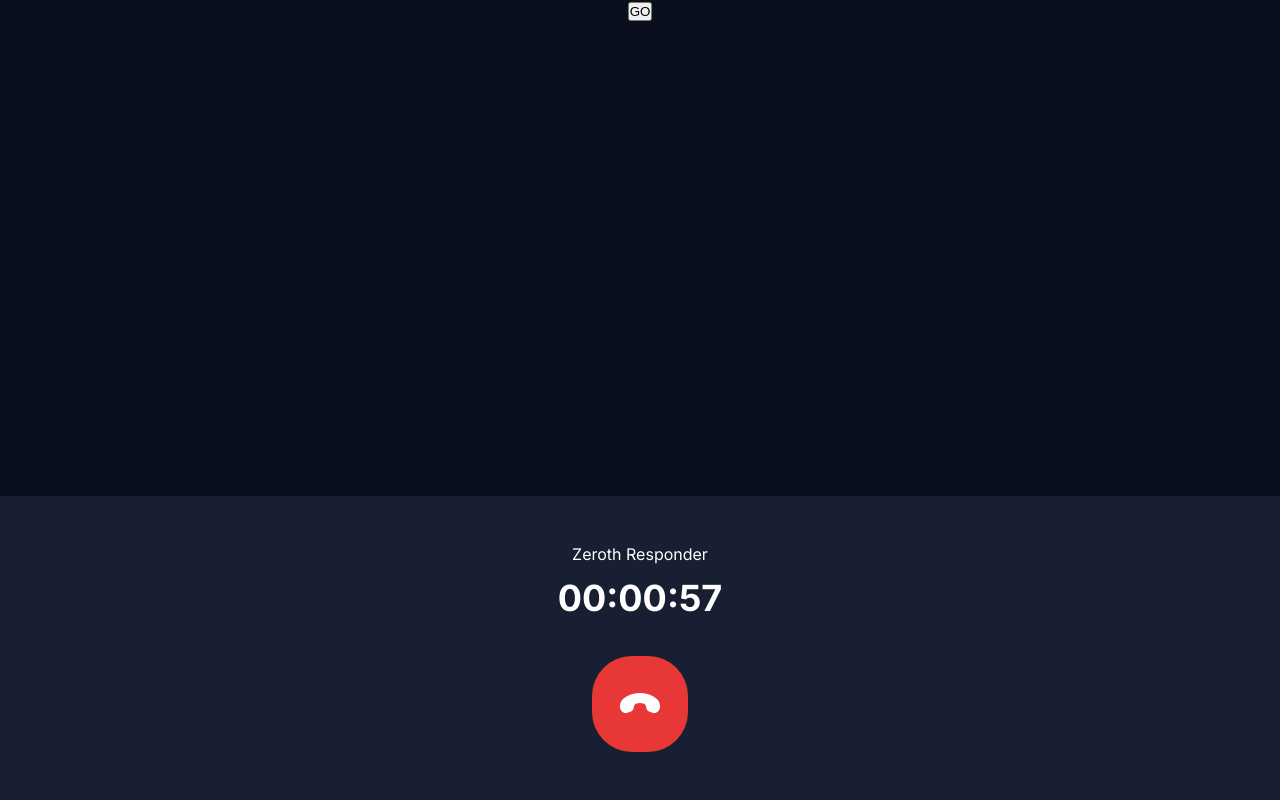
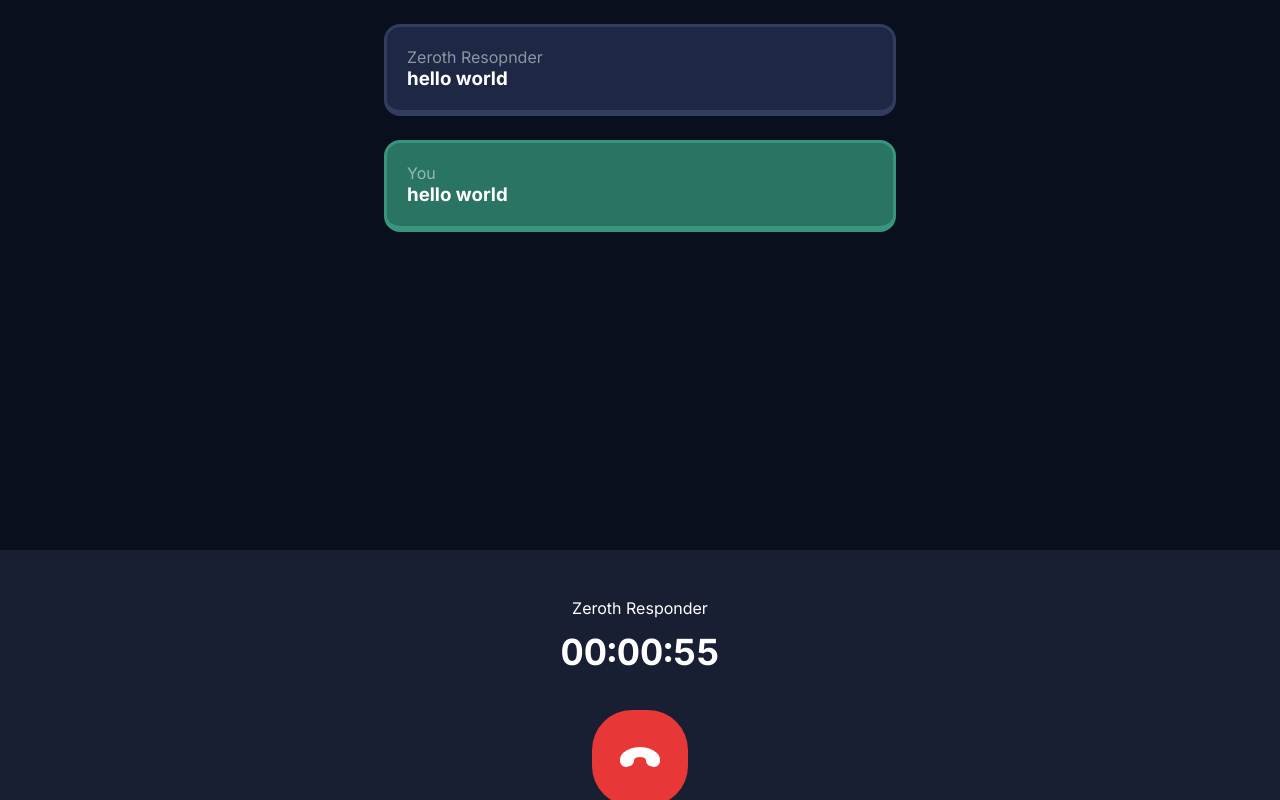
Before and after one commit to LeonLiur/Zeroth-Responder, a Next.js app: page / in a window 1280 px wide. Built offline with nearby package versions, Linux system fonts and the light colour scheme.

Commit message:
Add message block component

```diff
--- a/app/page.js
+++ b/app/page.js
@@ -3,6 +3,7 @@
 import MicrophoneComponent from '@/components/microphone'
 import SpeakerComponent from '@/components/speaker'
 import Controls from '@/components/controls'
+import MessageBlock from '@/components/messageBlock'
 import styles from './page.module.scss'
 import { useState } from 'react'
 
@@ -10,14 +11,26 @@ import { useState } from 'react'
 export default function Home() {
   const [instructions, setInstructions] = useState('')
   const [isReady, setIsReady] = useState(false)
+  const history = [
+    {
+      role: 'assistant',
+      text: 'hello world',
+    },
+    {
+      role: 'user',
+      text: 'hello world',
+    },
+  ]
   return (
     <main className={styles.main}>
-      <MicrophoneComponent
-        setGptInstructions={setInstructions}
-        setMicrophoneDoneRecording={setIsReady}
-      />
+      <div className={styles.messageContainer}>
+        {history.map((elem) => (
+          <MessageBlock role={elem.role} text={elem.text} />
+        ))}
+      </div>
+      <Controls />
+
       <SpeakerComponent text_in={instructions} isDone={isReady} />
-      <Controls />
     </main>
   )
 }
--- a/app/page.module.scss
+++ b/app/page.module.scss
@@ -6,221 +6,13 @@
   min-height: 100vh;
 }
 
-.description {
-  display: inherit;
-  justify-content: inherit;
-  align-items: inherit;
-  font-size: 0.85rem;
-  max-width: var(--max-width);
-  width: 100%;
-  z-index: 2;
-  font-family: var(--font-mono);
+.messageContainer {
+  height: calc(100dvh - 250px);
+  overflow: scroll;
+  padding: 24px;
+  display: flex;
+  flex-direction: column;
+  align-items: center;
+  gap: 24px;
+  width: 100dvw;
 }
-
-.description a {
-  display: flex;
-  justify-content: center;
-  align-items: center;
-  gap: 0.5rem;
-}
-
-.description p {
-  position: relative;
-  margin: 0;
-  padding: 1rem;
-  background-color: rgba(var(--callout-rgb), 0.5);
-  border: 1px solid rgba(var(--callout-border-rgb), 0.3);
-  border-radius: var(--border-radius);
-}
-
-.code {
-  font-weight: 700;
-  font-family: var(--font-mono);
-}
-
-.grid {
-  display: grid;
-  grid-template-columns: repeat(4, minmax(25%, auto));
-  max-width: 100%;
-  width: var(--max-width);
-}
-
-.card {
-  padding: 1rem 1.2rem;
-  border-radius: var(--border-radius);
-  background: rgba(var(--card-rgb), 0);
-  border: 1px solid rgba(var(--card-border-rgb), 0);
-  transition: background 200ms, border 200ms;
-}
-
-.card span {
-  display: inline-block;
-  transition: transform 200ms;
-}
-
-.card h2 {
-  font-weight: 600;
-  margin-bottom: 0.7rem;
-}
-
-.card p {
-  margin: 0;
-  opacity: 0.6;
-  font-size: 0.9rem;
-  line-height: 1.5;
-  max-width: 30ch;
-}
-
-.center {
-  display: flex;
-  justify-content: center;
-  align-items: center;
-  position: relative;
-  padding: 4rem 0;
-}
-
-.center::before {
-  background: var(--secondary-glow);
-  border-radius: 50%;
-  width: 480px;
-  height: 360px;
-  margin-left: -400px;
-}
-
-.center::after {
-  background: var(--primary-glow);
-  width: 240px;
-  height: 180px;
-  z-index: -1;
-}
-
-.center::before,
-.center::after {
-  content: '';
-  left: 50%;
-  position: absolute;
-  filter: blur(45px);
-  transform: translateZ(0);
-}
-
-.logo {
-  position: relative;
-}
-
-/* Enable hover only on non-touch devices */
-@media (hover: hover) and (pointer: fine) {
-  .card:hover {
-    background: rgba(var(--card-rgb), 0.1);
-    border: 1px solid rgba(var(--card-border-rgb), 0.15);
-  }
-
-  .card:hover span {
-    transform: translateX(4px);
-  }
-}
-
-@media (prefers-reduced-motion) {
-  .card:hover span {
-    transform: none;
-  }
-}
-
-/* Mobile */
-@media (max-width: 700px) {
-  .content {
-    padding: 4rem;
-  }
-
-  .grid {
-    grid-template-columns: 1fr;
-    margin-bottom: 120px;
-    max-width: 320px;
-    text-align: center;
-  }
-
-  .card {
-    padding: 1rem 2.5rem;
-  }
-
-  .card h2 {
-    margin-bottom: 0.5rem;
-  }
-
-  .center {
-    padding: 8rem 0 6rem;
-  }
-
-  .center::before {
-    transform: none;
-    height: 300px;
-  }
-
-  .description {
-    font-size: 0.8rem;
-  }
-
-  .description a {
-    padding: 1rem;
-  }
-
-  .description p,
-  .description div {
-    display: flex;
-    justify-content: center;
-    position: fixed;
-    width: 100%;
-  }
-
-  .description p {
-    align-items: center;
-    inset: 0 0 auto;
-    padding: 2rem 1rem 1.4rem;
-    border-radius: 0;
-    border: none;
-    border-bottom: 1px solid rgba(var(--callout-border-rgb), 0.25);
-    background: linear-gradient(to bottom,
-        rgba(var(--background-start-rgb), 1),
-        rgba(var(--callout-rgb), 0.5));
-    background-clip: padding-box;
-    backdrop-filter: blur(24px);
-  }
-
-  .description div {
-    align-items: flex-end;
-    pointer-events: none;
-    inset: auto 0 0;
-    padding: 2rem;
-    height: 200px;
-    background: linear-gradient(to bottom,
-        transparent 0%,
-        rgb(var(--background-end-rgb)) 40%);
-    z-index: 1;
-  }
-}
-
-/* Tablet and Smaller Desktop */
-@media (min-width: 701px) and (max-width: 1120px) {
-  .grid {
-    grid-template-columns: repeat(2, 50%);
-  }
-}
-
-@media (prefers-color-scheme: dark) {
-  .vercelLogo {
-    filter: invert(1);
-  }
-
-  .logo {
-    filter: invert(1) drop-shadow(0 0 0.3rem #ffffff70);
-  }
-}
-
-@keyframes rotate {
-  from {
-    transform: rotate(360deg);
-  }
-
-  to {
-    transform: rotate(0deg);
-  }
-}
--- /dev/null
+++ b/components/messageBlock.jsx
@@ -0,0 +1,20 @@
+import styles from '@/styles/messageBlock.module.scss'
+
+export default function MessageBlock({ role, text }) {
+  return (
+    <div
+      className={styles.container}
+      style={{
+        background:
+          role === 'assistant' ? 'var(--blue-300)' : 'var(--green-500)',
+        border:
+          role === 'assistant'
+            ? '3px solid var(--blue-400)'
+            : '3px solid var(--green-600)',
+      }}
+    >
+      <p>{role === 'assistant' ? 'Zeroth Resopnder' : 'You'}</p>
+      <h3>{text}</h3>
+    </div>
+  )
+}
--- a/styles/controls.module.scss
+++ b/styles/controls.module.scss
@@ -1,4 +1,5 @@
 .container {
+  height: 250px;
   width: 100dvw;
   display: flex;
   flex-direction: column;
@@ -23,6 +24,7 @@
   h2 {
     font-size: 36px;
     margin-top: -24px;
+    font-variant-numeric: tabular-nums;
   }
 
   h4 {
--- /dev/null
+++ b/styles/messageBlock.module.scss
@@ -0,0 +1,11 @@
+.container {
+  width: calc(100dvw - 48px);
+  max-width: 512px;
+  padding: 20px;
+  border-radius: 16px;
+  border-bottom-width: 6px !important;
+
+  p {
+    color: #ffffff80;
+  }
+}
```
